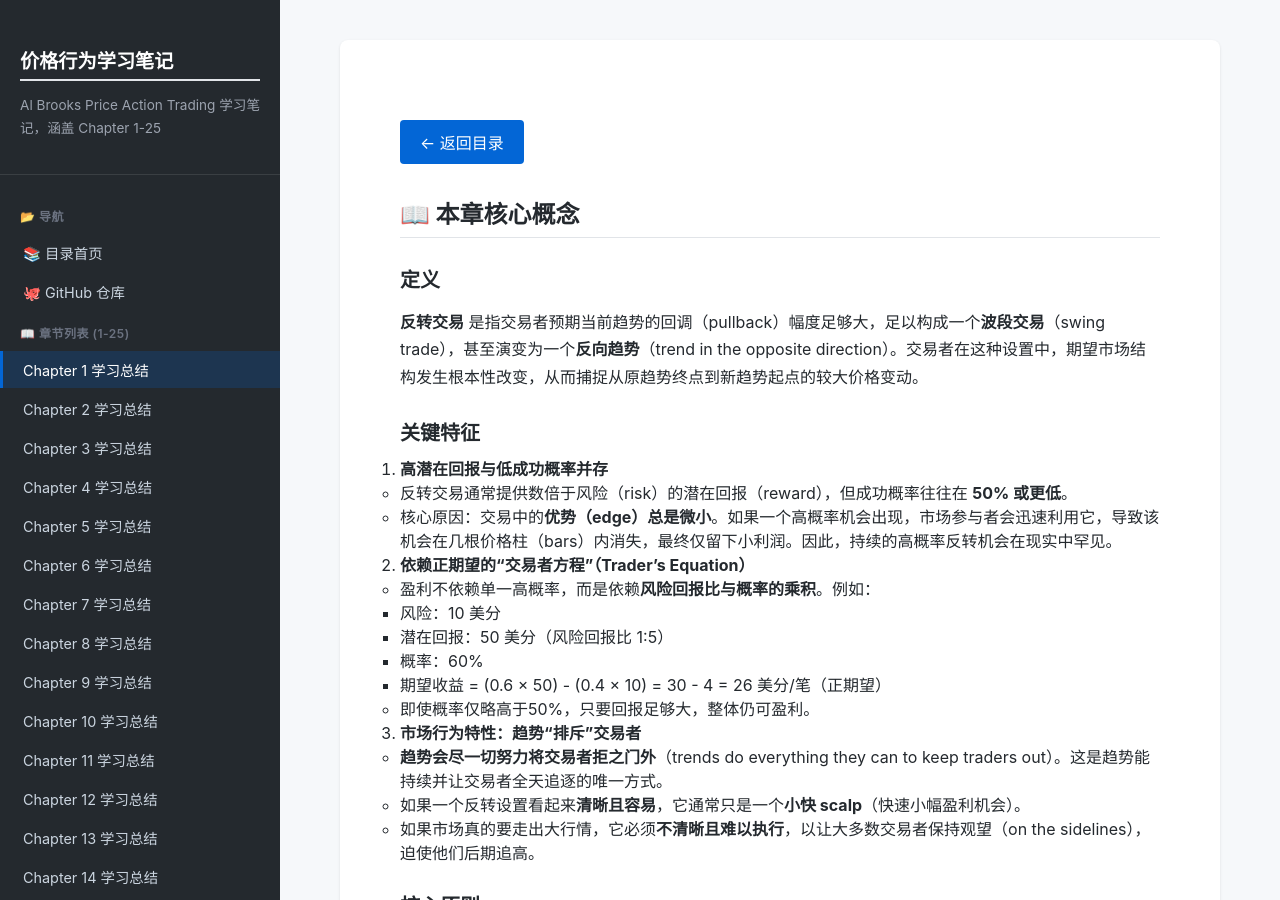
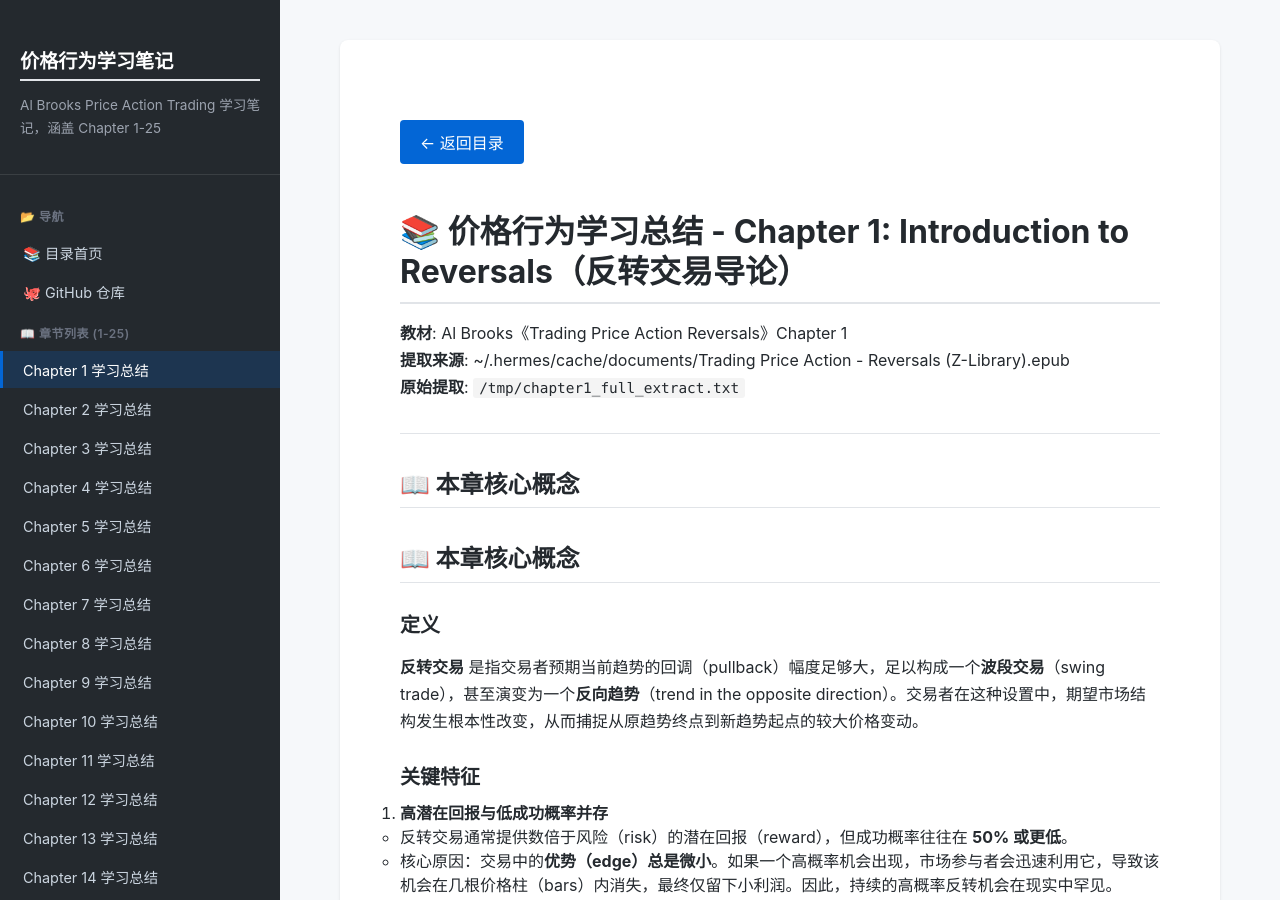
Before and after one commit to stephenki/price-action-notes, a Jekyll site: the page built from chapter-1.md, in a window 1280 px wide and 900 px high. Built offline with Jekyll 4.4.1, drawn with Linux system fonts in a browser that asks for light colours.

Commit message:
fix: 统一 Chapter 1 格式（Book 1 Reversals 标准）

```diff
--- a/chapter-1.md
+++ b/chapter-1.md
@@ -3,6 +3,17 @@ layout: sidebar
 title: "Chapter 1 学习总结"
 chapter: 1
 ---
+
+# 📚 价格行为学习总结 - Chapter 1: Introduction to Reversals（反转交易导论）
+
+**教材**: Al Brooks《Trading Price Action Reversals》Chapter 1
+**提取来源**: ~/.hermes/cache/documents/Trading Price Action - Reversals (Z-Library).epub
+**原始提取**: `/tmp/chapter1_full_extract.txt`
+
+---
+
+## 📖 本章核心概念
+
 ## 📖 本章核心概念
 
 ### 定义
```
